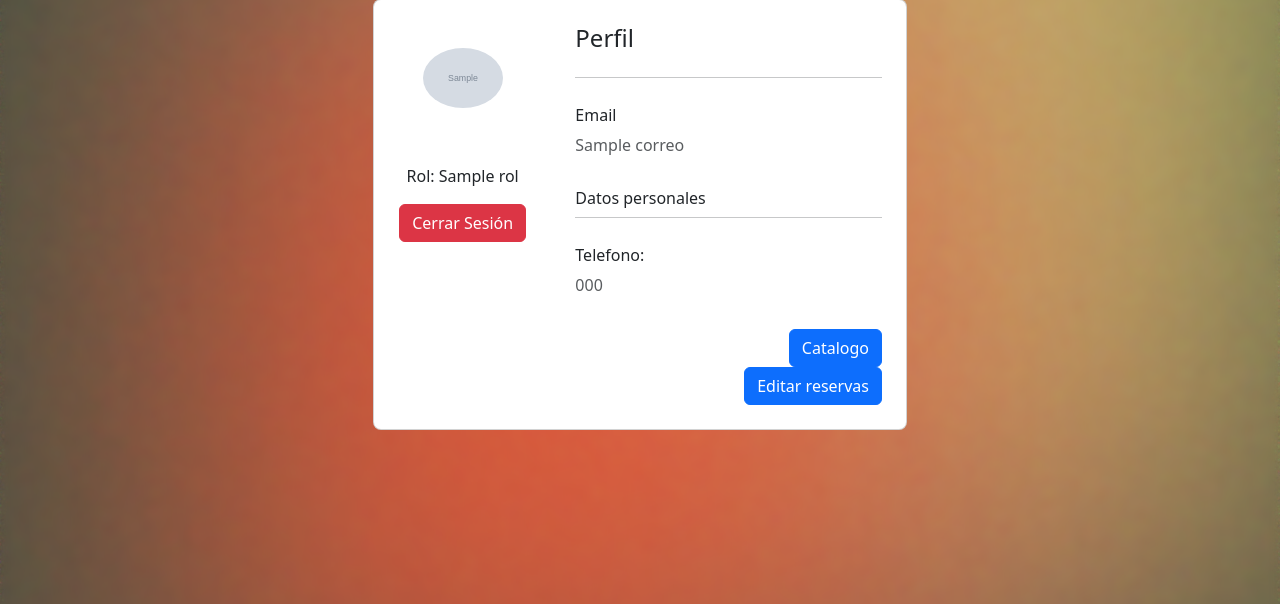
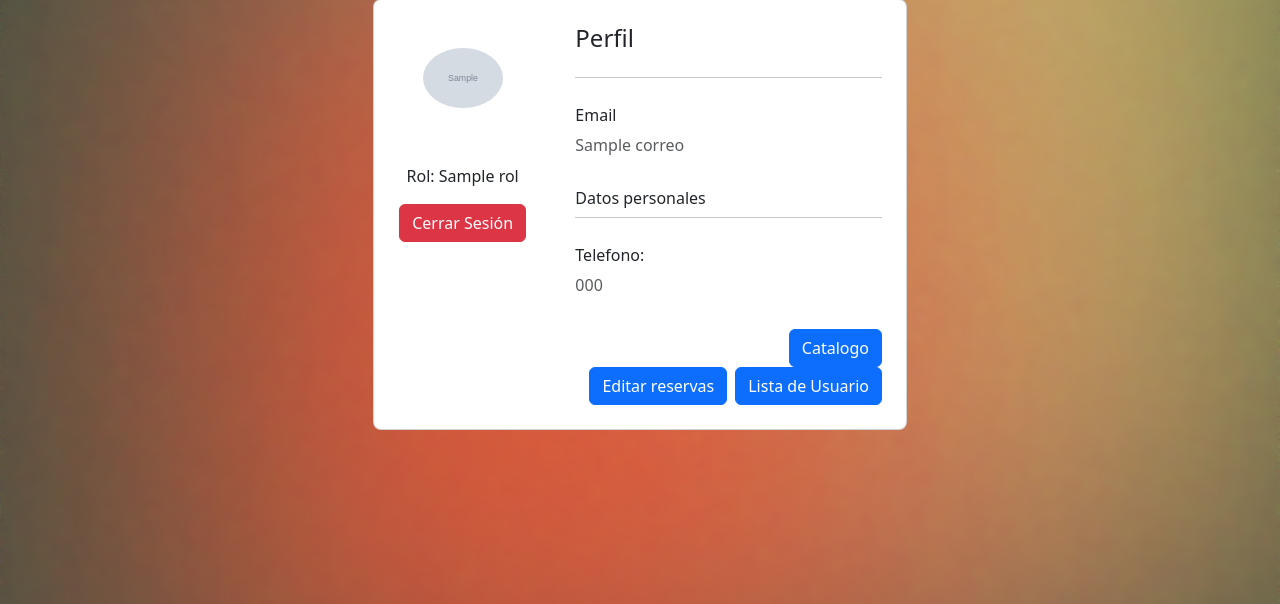
Before and after one commit to fepardo/Hotel1, a Django app: template proyecto hotel/Proyecto_hotel/hotelapp/templates/Perfil.html in a window 1280 px wide. Shown: the part 295-899 px from the top of the page. Run offline with Django 5.2, Linux system fonts and the light colour scheme; the template is opened without the code that fills it: most values are stand-ins (such as "Sample title", 1, 10 or a date in 2020); grey boxes marked "Sample" are stand-in pictures.

Commit message:
añadidos botones para admin

```diff
--- a/proyecto hotel/Proyecto_hotel/hotelapp/templates/Perfil.html
+++ b/proyecto hotel/Proyecto_hotel/hotelapp/templates/Perfil.html
@@ -95,9 +95,12 @@
                       <a class="btn btn btn-primary" aria-current="page" href="{%url 'nombreredireccionpagina2' %}">Catalogo</a>
                     </div>
 
+
+
                     {% if perfil.rol.id == 1 %}
                     <div class="d-grid gap-2 d-md-flex justify-content-md-end">
                       <a class="btn btn btn-primary" aria-current="page" href="{%url 'RegReservas' %}">Editar reservas</a>
+                      <a class="btn btn btn-primary" aria-current="page" href="{%url 'ListaUsuarios' %}">Lista de Usuario</a>
                     </div>
 
                     {% endif %}
```
